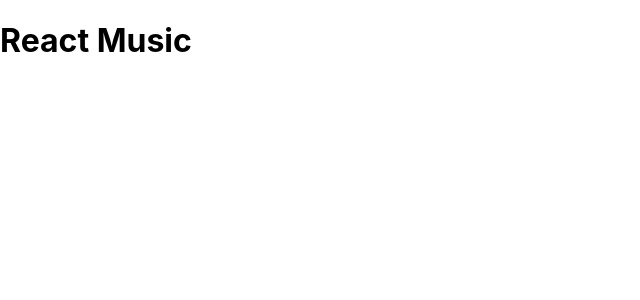
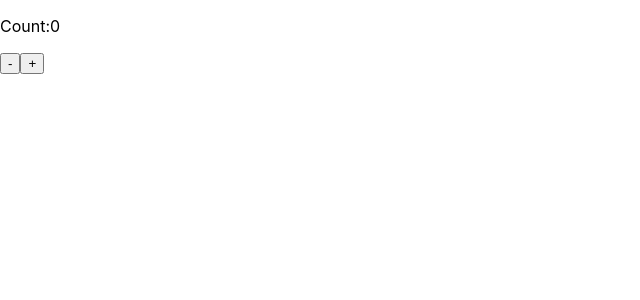
Before and after one commit to nakamuuu-prog/react-sample, a React (Create React App) app: page / in a window 1280 px wide. Shown: the top 300 px of the page, without its empty margins (0-640 px from the left). Built offline with nearby package versions, Linux system fonts and the light colour scheme.

Commit message:
React Hooks(フック) - useState

```diff
--- /dev/null
+++ b/src/components/UseStateCounter.tsx
@@ -0,0 +1,28 @@
+import { useState } from "react";
+
+type CounterProps = {
+  initialValue: number;
+};
+
+const Counter = (props: CounterProps) => {
+  const { initialValue } = props;
+  // useStateは状態を扱うためのフック
+  // useStateの戻り値は配列
+  // const [状態, 更新関数] = useState(初期状態)
+  const [count, setCount] = useState(initialValue);
+
+  return (
+    <div>
+      <p>Count:{count}</p>
+      {/* 更新関数は値と関数を渡すことができる */}
+      {/* 値：状態が渡された値になる */}
+      {/* 関数：状態が関数の戻り値になる */}
+      {/* 値を渡した時 */}
+      <button onClick={() => setCount(count - 1)}>-</button>
+      {/* 関数を渡した時 */}
+      <button onClick={() => setCount((prevCount) => prevCount + 1)}>+</button>
+    </div>
+  );
+};
+
+export default Counter;
--- a/src/index.tsx
+++ b/src/index.tsx
@@ -1,7 +1,7 @@
 import React from "react";
 import ReactDOM from "react-dom/client";
 import "./index.css";
-import Page from "./components/ContextSample";
+import Counter from "./components/UseStateCounter";
 import reportWebVitals from "./reportWebVitals";
 
 const root = ReactDOM.createRoot(
@@ -9,7 +9,7 @@
 );
 root.render(
   <React.StrictMode>
-    <Page />
+    <Counter initialValue={0} />
   </React.StrictMode>
 );
 
```
